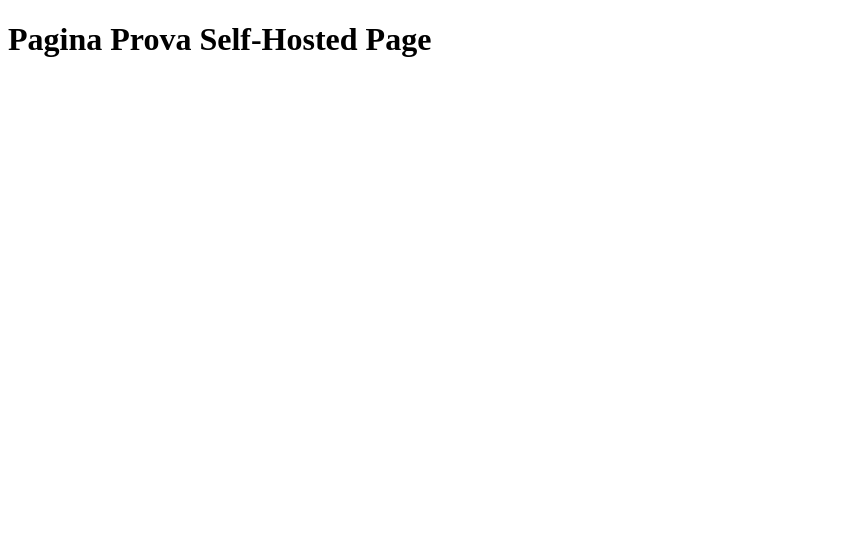
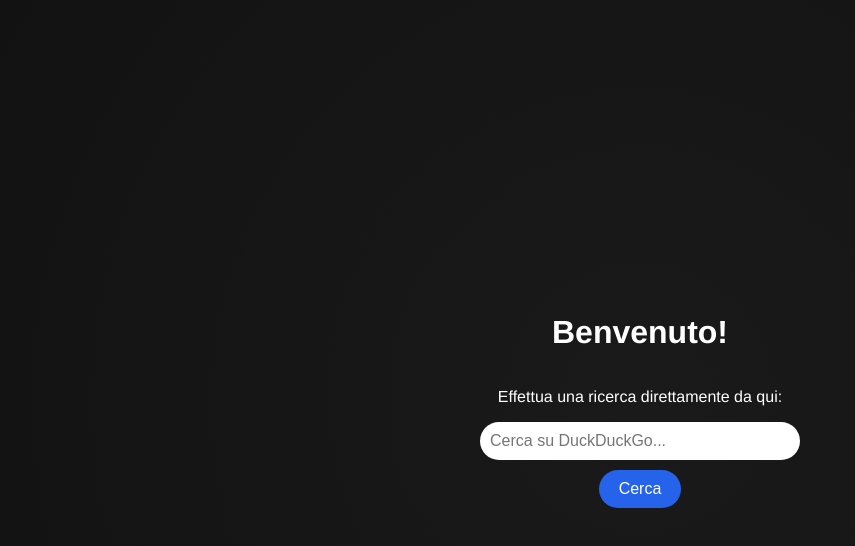
Before and after one commit to reddooneee/Self-Hosted-Web-Page, a plain HTML site: page index.html in a window 1280 px wide. Shown: the whole page, without its empty margins (0-855 px from the left). Drawn offline with Linux system fonts and the light colour scheme.

Commit message:
First Version for the homepage

```diff
--- a/index.html
+++ b/index.html
@@ -4,10 +4,19 @@
     <meta charset="UTF-8">
     <meta name="viewport" content="width=device-width, initial-scale=1.0">
     <title>Pagina Prova</title>
+    <link rel="icon" href="img/icons8-website-badges-16.png" type="image/x-icon">
 </head>
 <body>
 
-    <h1>Pagina Prova Self-Hosted Page</h1>
+      <h1>Benvenuto!</h1>
+      <p>Effettua una ricerca direttamente da qui:</p>
+      <form action="https://duckduckgo.com/" method="GET" target="_blank">
+        <input type="text" name="q" placeholder="Cerca su DuckDuckGo..." required>
+        <!--br usato per visualizzare il bottone sotto al cerca-->
+        <br>
+        <button type="submit">Cerca</button>
+      </form>
 
+      <link rel="stylesheet" href="style.css">
 </body>
 </html>
--- a/style.css
+++ b/style.css
@@ -0,0 +1,35 @@
+@import url("https://fonts.googleapis.com/css2?family=Comic+Neue:ital,wght@0,300;0,400;0,700;1,300;1,400;1,700&display=swap");
+
+body {
+  font-family: 'Helvetica Neue', Arial, sans-serif;
+  display: flex;
+  flex-direction: column;
+  align-items: center;
+  justify-content: center;
+  height: 100vh;
+  margin: 0;
+  background: radial-gradient(circle, #1a1a1a, #121212);
+  color: white;
+  text-align: center;
+}
+input[type="text"] {
+  padding: 10px;
+  width: 300px;
+  border: none;
+  border-radius: 25px;
+  outline: none;
+  font-size: 16px;
+}
+button {
+  padding: 10px 20px;
+  margin-top: 10px;
+  background-color: #2563eb;
+  color: white;
+  border: none;
+  border-radius: 25px;
+  font-size: 16px;
+  cursor: pointer;
+}
+button:hover {
+  background-color: #1d4ed8;
+}
```
Also changed, not shown: img/icons8-website-badges-16.png (added), img/icons8-website-badges-32.png (added), img/icons8-website-badges-70.png (added), img/icons8-website-badges-96.png (added).
